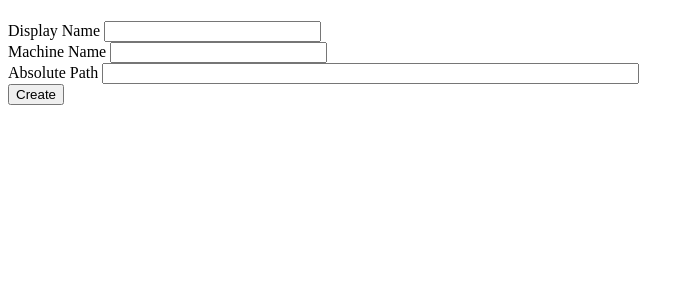
After one commit to indigoparadox/cloud-on-film, a Flask app: page /libraries/new in a window 1280 px wide. The commit adds this page. Shown: the top 300 px of the page, without its empty margins (0-694 px from the left). Run offline with Flask 2, Linux system fonts and the light colour scheme; parts of the project's set-up code (start-up, migrations or seed data) failed here and were passed over.

Commit message:
We can create and see a list of libraries.

```diff
--- /dev/null
+++ b/src/cloud/forms.py
@@ -0,0 +1,12 @@
+
+from flask_wtf import FlaskForm
+from wtforms import StringField
+from wtforms.validators import DataRequired
+
+class NewLibraryForm( FlaskForm ):
+
+    # TODO: Disallow name "new"
+
+    display_name = StringField( 'Display Name', validators=[DataRequired()] )
+    machine_name = StringField( 'Machine Name', validators=[DataRequired()] )
+    absolute_path = StringField( 'Absolute Path', validators=[DataRequired()] )
--- a/src/cloud/models.py
+++ b/src/cloud/models.py
@@ -43,5 +43,6 @@ class Library( db.Model ):
     __tablename__ = 'libraries'
 
     id = db.Column( db.Integer, primary_key=True )
-    name = db.Column( db.String( 64 ), index=True, unique=True, nullable=False )
+    display_name = db.Column( db.String( 64 ), index=False, unique=True, nullable=False )
+    machine_name = db.Column( db.String( 64 ), index=True, unique=True, nullable=False )
     absolute_path = db.Column( db.String( 256 ), index=True, unique=True, nullable=False )
--- a/src/cloud/routes.py
+++ b/src/cloud/routes.py
@@ -1,7 +1,47 @@
 
 import logging
-from flask import Flask, render_template, request, current_app
-from .models import db
+from flask import Flask, render_template, request, current_app, flash
+from sqlalchemy import exc
+from .models import db, Library
+from .forms import NewLibraryForm
+
+@current_app.route( '/libraries' )
+@current_app.route( '/libraries/<string:machine_name>' )
+@current_app.route( '/libraries/<string:machine_name>/<path:relative_path>' )
+def cloud_libraries( machine_name=None, relative_path=None ):
+
+    logger = logging.getLogger( 'cloud.libraries' )
+
+    folders=[]
+    if not machine_name and not relative_path:
+        query = db.session.query( Library )
+        folders = query.all()
+
+    return render_template( 'libraries.html', folders=folders )
+
+@current_app.route( '/libraries/new', methods=['GET', 'POST'] )
+def cloud_libraries_new():
+
+    logger = logging.getLogger( 'cloud.library.new' )
+    form = NewLibraryForm( request.form )
+
+    if 'POST' == request.method and form.validate():
+
+        try:
+            # Try to create the libary.
+            lib = Library(
+                display_name=form.display_name.data,
+                machine_name=form.machine_name.data,
+                absolute_path=form.absolute_path.data )
+            db.session.add( lib )
+            db.session.commit()
+            flash( 'Library created.' )
+        except exc.IntegrityError as e:
+            logger.error( e )
+            flash( e )
+            db.session.rollback()
+
+    return render_template( 'form_libraries_new.html', form=form )
 
 @current_app.route( '/' )
 def cloud_root():
--- a/src/templates/base.html
+++ b/src/templates/base.html
@@ -5,11 +5,24 @@
 {% block scripts %}{% endblock %}
 </head>
 <body>
+
 <div>
  <h1>{{ title }}</h1>
+
+{% with flashes = get_flashed_messages() %}
+{% if flashes %}
+<ul class="flashes">
+{% for flashed in flashes %}
+<li class="flash">{{ flashed }}</li>
+{% endfor %}
+</ul>
+{% endif %}
+{% endwith %}
 </div>
-<div>
+
+<div id="content">
 {% block content %}{% endblock %}
 </div>
+
 </body>
 </html>
--- /dev/null
+++ b/src/templates/form_libraries_new.html
@@ -0,0 +1,24 @@
+{% extends 'base.html' %}
+
+{% block content %}
+
+<form method="POST">
+{{ form.hidden_tag() }}
+<div id="new_library_display_name">
+{{ form.display_name.label }}
+{{ form.display_name( size=24 ) }}
+</div>
+<div id="new_library_machine_name">
+{{ form.machine_name.label }}
+{{ form.machine_name( size=24 ) }}
+</div>
+<div id="new_library_path">
+{{ form.absolute_path.label }}
+{{ form.absolute_path( size=64 ) }}
+</div>
+<div id="new_library_submit">
+<input type="submit" value="Create" />
+</div>
+</form>
+
+{% endblock %}
```
Also changed, not shown: src/templates/libraries.html (added, +11 -0 lines).
